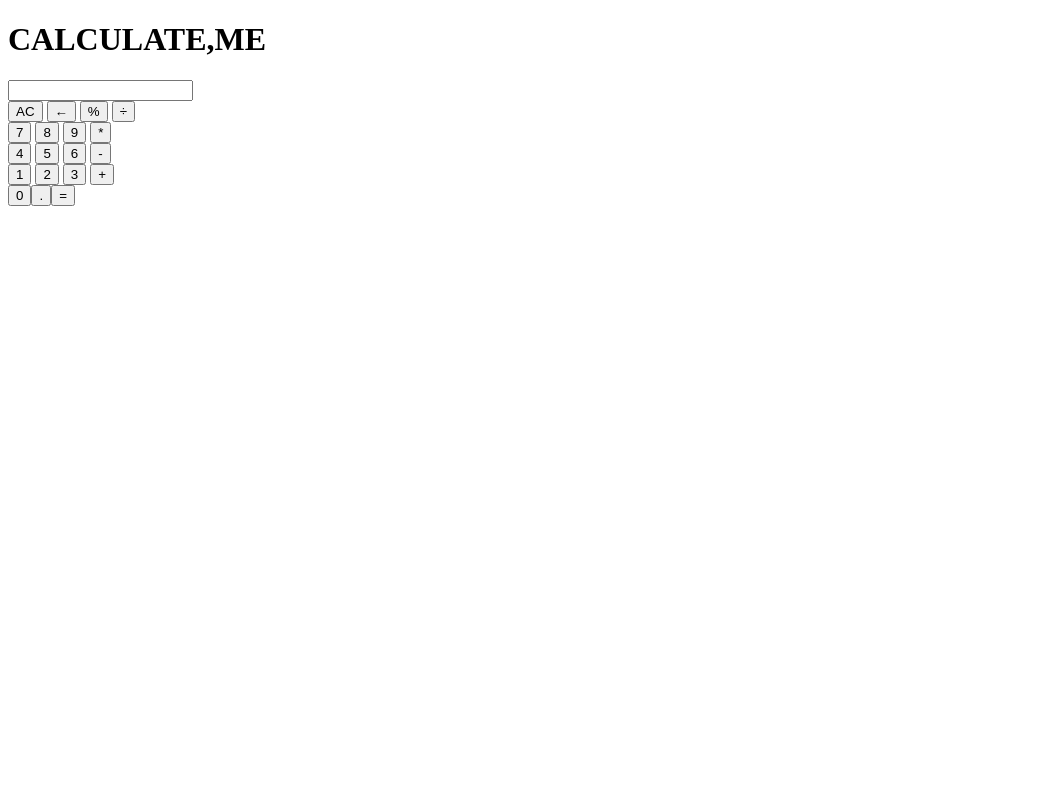
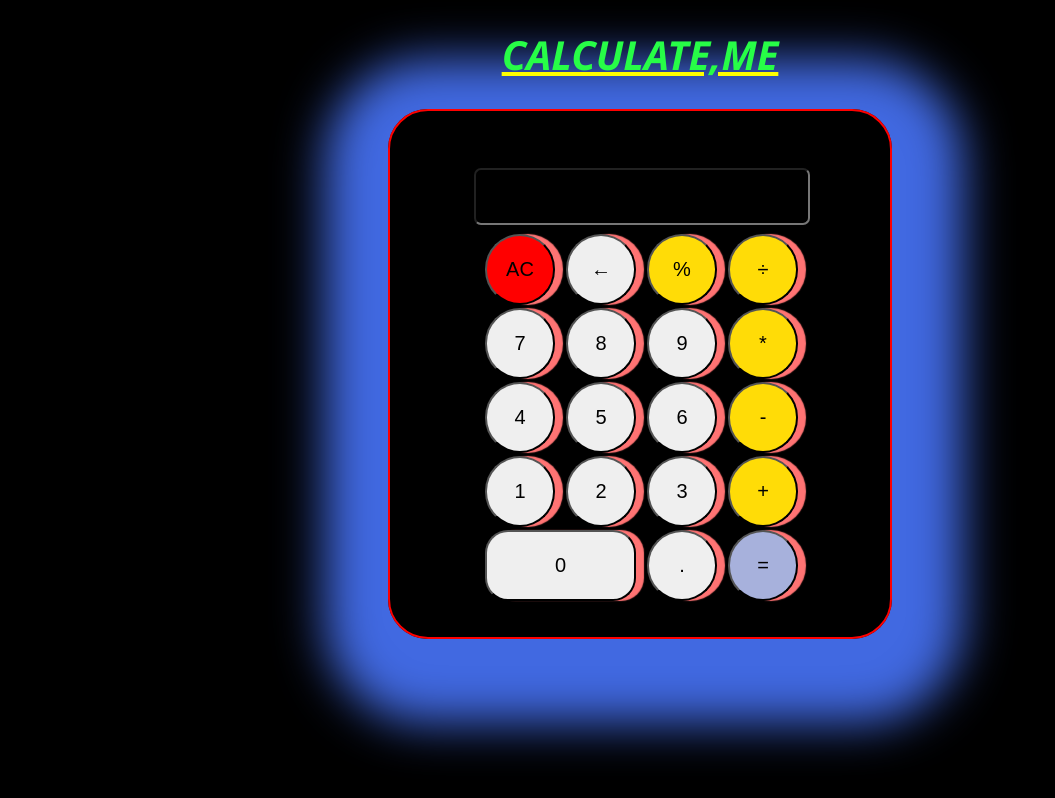
Before and after one commit to its-parth-19/CALCULATOR, a plain HTML site: page index.html in a window 1280 px wide. Shown: the whole page, without its empty margins (0-1055 px from the left). Drawn offline with Linux system fonts and the light colour scheme.

Commit message:
made the style sheet for adding css to our website

```diff
--- a/index.html
+++ b/index.html
@@ -4,6 +4,7 @@
     <meta charset="UTF-8">
     <meta name="viewport" content="width=device-width, initial-scale=1.0">
     <title>Document</title>
+    <link rel="stylesheet" href="style.css">
 </head>
 <body>
     <h1>CALCULATE,ME</h1>
@@ -11,33 +12,38 @@
         <div class="output-box">
             <input type="text" name="output" id="">
         </div>
-        <div class="rows">
-            <button class="btn">AC </button>
-            <button class="btn">&#8592;</button>
-            <button class="btn">%</button>
-            <button class="btn">&#247;</button>
+        <div class="rows" id="row1">
+            <button class="btn clear">AC </button>
+            <button class="btn ">&#8592;</button>
+            <button class="btn special">%</button>
+            <button class="btn special">&#247;</button>
         </div>
-        <div class="rows">
+        <div class="rows" id="row2">
+
             <button class="btn">7</button>
             <button class="btn">8</button>
             <button class="btn">9</button>
-            <button class="btn">*</button>
+            <button class="btn special" >*</button>
         </div>
-        <div class="rows">
+        <div class="rows" id="row3">
             <button class="btn">4</button>
             <button class="btn">5</button>
             <button class="btn">6</button>
-            <button class="btn">-</button>
+            <button class="btn special">-</button>
         </div>
-        <div class="rows">
+        <div class="rows" id="row4">
             <button class="btn">1</button>
             <button class="btn">2</button>
             <button class="btn">3</button>
-            <button class="btn">+</button>
+            <button class="btn special" >+</button>
         </div>
-        <div class="rows">
-            <button class="btn">0</button><button class="btn">.  </button><button class="btn">=</button>
+        <div class="rows" id="last-row" >
+            <button class="btn" id="zero">0</button>
+            <button class="btn">.  </button>
+            <button class="btn symbols">=</button>
         </div>
     </div>
 </body>
+
+
 </html>
--- /dev/null
+++ b/style.css
@@ -0,0 +1,84 @@
+body{
+    background-color: black;
+}
+h1
+{
+    color: #27fd47;
+
+    font-family: 'Segoe UI', Tahoma, Geneva, Verdana, sans-serif;
+
+    font-size: 40px;
+
+    font-style: italic;
+    text-align: center;
+
+
+    /* text-decoration: dashed; */
+/* text-decoration: underline; */
+text-decoration: underline;
+/* text-decoration: dotted; */
+/* text-decoration: double; */
+text-decoration-line: underline;
+
+text-decoration-color: yellow;
+
+}
+.output-box input{
+    width: 328px;
+    position: relative;
+    top: 57px;
+    left: 84px;
+    height: 51px;
+    /* border: 2px solid yellow; */
+    background-color: black;
+    color: white;
+    border-radius: 7px;
+    outline: none;
+    font-size: 30px;
+    text-align: right;
+    text-transform: lowercase;
+}
+
+.container{
+    border: 2px solid red;
+    width: 500px;
+    height: 526px;
+    margin: auto;
+    border-radius: 40px;
+    box-shadow: 4px 17px 48px 67px royalblue;
+}
+button{
+    height: 71px;
+    width: 70px;
+    margin-left: 7px;
+    cursor: pointer;
+    border-radius: 50px;
+    font-size: 20px;
+    /* background-color: #a48966; */
+    box-shadow: 8px 0px 1px #ff7373;
+}
+
+.clear{
+    background-color: red;
+}
+
+
+.rows{
+    /* border: 2px solid blue; */
+    width: 330px;
+    position: relative;
+    top: 63px;
+    left: 88px;
+    margin-top: 3px;
+}
+#zero{
+    width: 151px;
+    border-radius: 23px;
+}
+.special{
+
+    background-color: #ffdc07;
+}
+.symbols{
+    background-color: #a7b1dc;
+}
--- /dev/null
+++ b/style1.css
@@ -0,0 +1,84 @@
+body{
+    background-color: black;
+}
+h1
+{
+    color: #27fd47;
+
+    font-family: 'Segoe UI', Tahoma, Geneva, Verdana, sans-serif;
+
+    font-size: 40px;
+
+    font-style: italic;
+    text-align: center;
+
+
+    /* text-decoration: dashed; */
+/* text-decoration: underline; */
+text-decoration: underline;
+/* text-decoration: dotted; */
+/* text-decoration: double; */
+text-decoration-line: underline;
+
+text-decoration-color: yellow;
+
+}
+.output-box input{
+    width: 328px;
+    position: relative;
+    top: 57px;
+    left: 84px;
+    height: 51px;
+    /* border: 2px solid yellow; */
+    background-color: black;
+    color: white;
+    border-radius: 7px;
+    outline: none;
+    font-size: 30px;
+    text-align: right;
+    text-transform: lowercase;
+}
+
+.container{
+    border: 2px solid red;
+    width: 500px;
+    height: 526px;
+    margin: auto;
+    border-radius: 40px;
+    box-shadow: 4px 17px 48px 67px royalblue;
+}
+button{
+    height: 71px;
+    width: 70px;
+    margin-left: 7px;
+    cursor: pointer;
+    border-radius: 50px;
+    font-size: 20px;
+    /* background-color: #a48966; */
+    box-shadow: 8px 0px 1px #ff7373;
+}
+
+.clear{
+    background-color: red;
+}
+
+
+.rows{
+    /* border: 2px solid blue; */
+    width: 330px;
+    position: relative;
+    top: 63px;
+    left: 88px;
+    margin-top: 3px;
+}
+#zero{
+    width: 151px;
+    border-radius: 23px;
+}
+.special{
+
+    background-color: #ffdc07;
+}
+.symbols{
+    background-color: #a7b1dc;
+}
```
